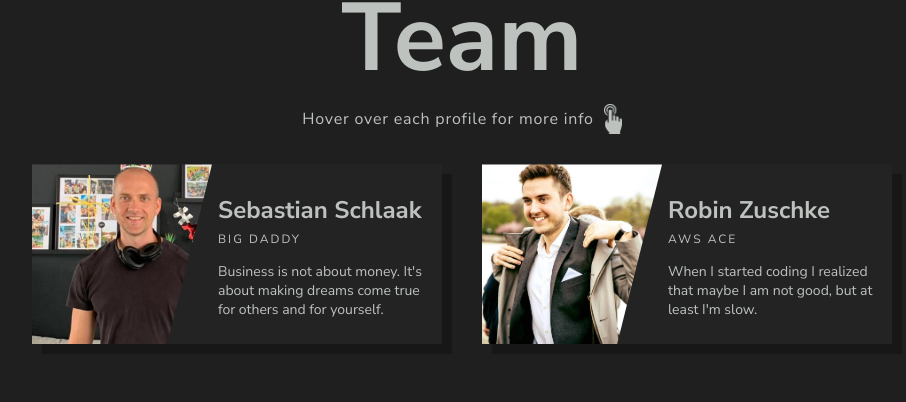
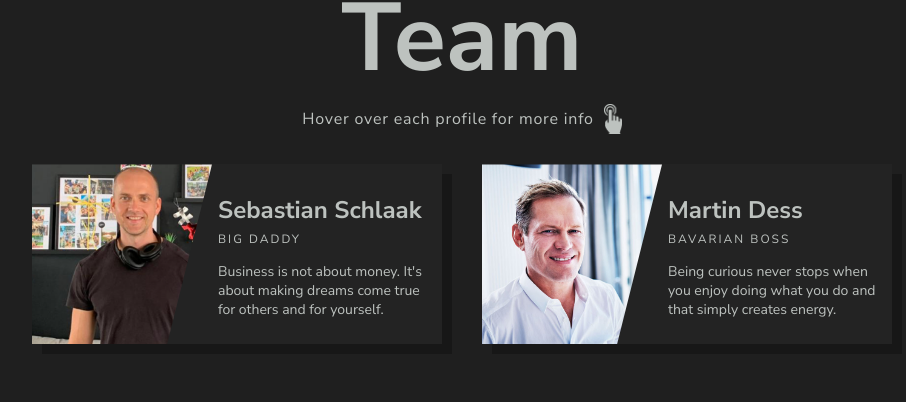
Before and after one commit to SMenke94/codein-homepage, a React (Create React App) app: page / in a window 1280 px wide. Shown: the part 5147-5549 px from the top of the page, without its empty margins (178-1084 px from the left). Built offline with nearby package versions, Linux system fonts and the light colour scheme.

Commit message:
Add Martin

```diff
--- a/src/components/Mission.js
+++ b/src/components/Mission.js
@@ -26,6 +26,7 @@ class Mission extends Component {
           />
       })
     }, 4500);
+
     if (window.pageYOffset > window.innerHeight - 100) {
       const typedText = (
         <div>
--- a/src/components/Team.js
+++ b/src/components/Team.js
@@ -2,6 +2,7 @@ import React from "react";
 import "../styles/team.scss";
 import tap_icon from '../assets/images/tap.png'
 import sebastian from "../assets/images/team/team-sebastian.png";
+import martin from "../assets/images/team/team-martin.png";
 import saskia from "../assets/images/team/team-saskia4.png";
 import katrin from "../assets/images/team/team-katrin-1.png";
 import robin from "../assets/images/team/team-robin.png";
@@ -69,6 +70,44 @@ const Team = () => {
                   <i className="fab fa-node-js" />
                   <i className="fas fa-database" />
                   <i className="fab fa-aws" />
+                </div>
+              </div>
+            </div>
+          </div>
+
+          <div className="team-box">
+            <div className="team-card">
+              <img src={martin} alt="" />
+              <div className="team-card-general">
+                <div className="team-card-name">Martin Dess</div>
+                <div className="team-card-title">Bavarian Boss</div>
+                <div className="team-card-general-bio">
+                  Being curious never stops when you enjoy doing what you do and that simply creates energy.
+              </div>
+              </div>
+              <div className="team-card-additional">
+                <div className="team-card-additional-info">
+                  <div className="team-card-additional-info-title">
+                    Entrepreneur
+                </div>
+                  <div className="team-card-additional-info-title">
+                    Founder
+                </div>
+                {/* <div className="team-card-additional-info-title">
+                    Stanford Leadership
+                </div> */}
+                  <div className="team-card-additional-info-stack">
+                    {/* <i className="fab fa-html5" />
+                    <i className="fab fa-css3-alt" />
+                    <i className="fab fa-sass" />
+                    <i className="fab fa-js" />
+                    <i className="fab fa-react" />
+                    <img src={ruby} alt="" />
+                    <img src={rails} alt="" />
+                    <i className="fab fa-node-js" />
+                    <i className="fas fa-database" />
+                    <i className="fab fa-aws" /> */}
+                  </div>
                 </div>
               </div>
             </div>
```
Also changed, not shown: src/assets/images/team/team-martin.png (added).
